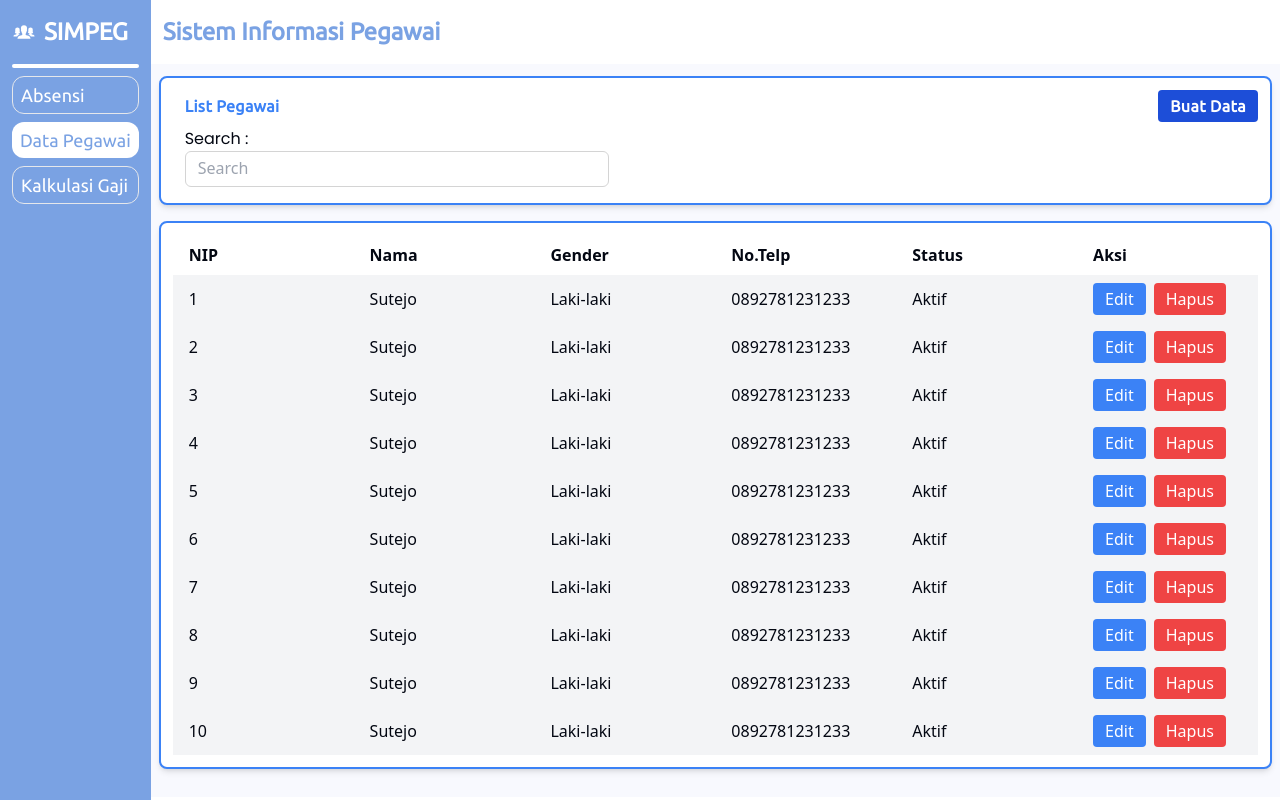
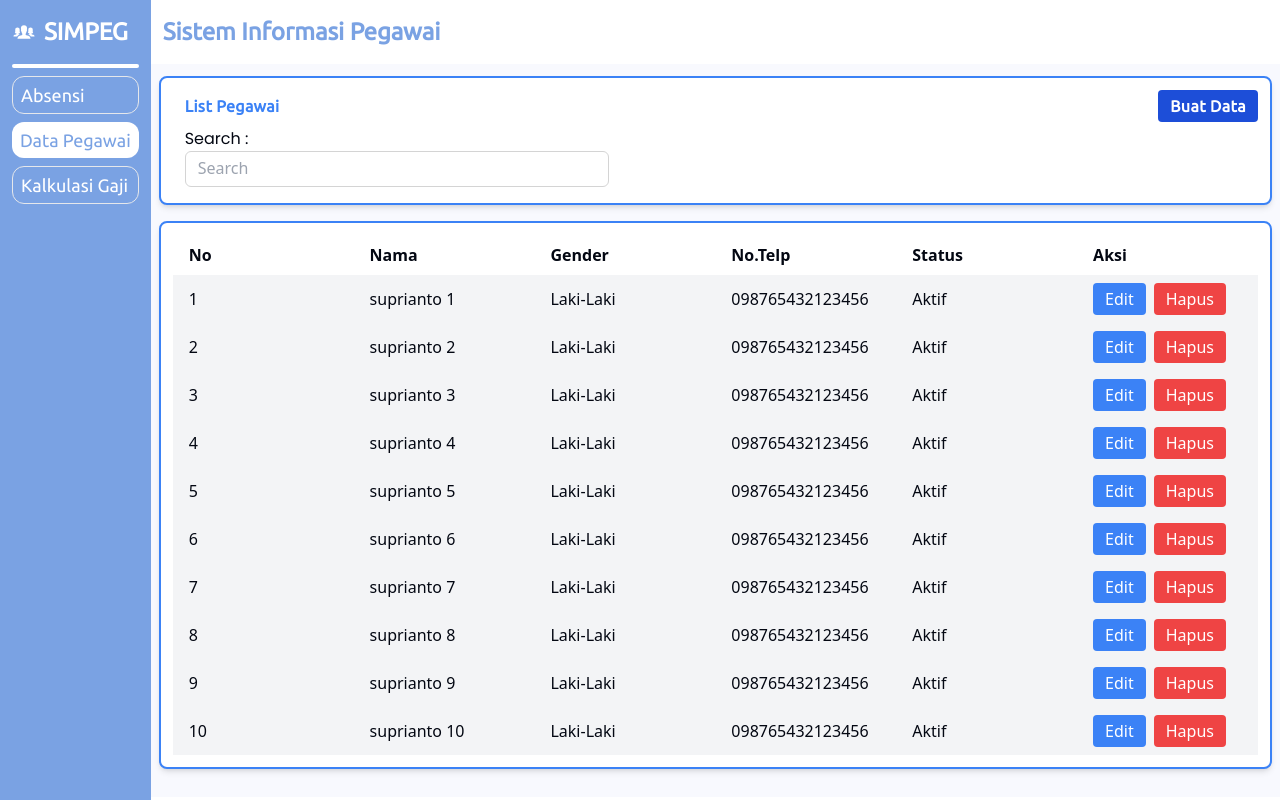
Before and after one commit to cocoth/SIMPEG, a Next.js app: page /data-pegawai in a window 1280 px wide. Built offline with nearby package versions, Linux system fonts and the light colour scheme.

Commit message:
add type definition of data

```diff
--- a/src/app/absensi/page.tsx
+++ b/src/app/absensi/page.tsx
@@ -1,14 +1,17 @@
 import React from 'react'
+
+
+
 
 const AbsensiPage = () => {
     return (
         <main>
             <table className=' w-full'>
                 <thead className='bg-gray-300'>
-                    <tr>
+                    <tr className='capitalize'>
                         <th>Nama</th>
                         <th>Gender</th>
-                        <th>nomer hp</th>
+                        <th>No.Telp</th>
                         <th>Status</th>
                     </tr>
                 </thead>
--- a/src/app/data-pegawai/data.js
+++ /dev/null
@@ -1,74 +0,0 @@
-const Data = [
- {
-  nip: 1,
-  nama: "Sutejo",
-  gender: "Laki-laki",
-  telephone: "0892781231233",
-  status: "Aktif"
- },
- {
-  nip: 2,
-  nama: "Sutejo",
-  gender: "Laki-laki",
-  telephone: "0892781231233",
-  status: "Aktif"
- },
- {
-  nip: 3,
-  nama: "Sutejo",
-  gender: "Laki-laki",
-  telephone: "0892781231233",
-  status: "Aktif"
- },
- {
-  nip: 4,
-  nama: "Sutejo",
-  gender: "Laki-laki",
-  telephone: "0892781231233",
-  status: "Aktif"
- },
- {
-  nip: 5,
-  nama: "Sutejo",
-  gender: "Laki-laki",
-  telephone: "0892781231233",
-  status: "Aktif"
- },
- {
-  nip: 6,
-  nama: "Sutejo",
-  gender: "Laki-laki",
-  telephone: "0892781231233",
-  status: "Aktif"
- },
- {
-  nip: 7,
-  nama: "Sutejo",
-  gender: "Laki-laki",
-  telephone: "0892781231233",
-  status: "Aktif"
- },
- {
-  nip: 8,
-  nama: "Sutejo",
-  gender: "Laki-laki",
-  telephone: "0892781231233",
-  status: "Aktif"
- },
- {
-  nip: 9,
-  nama: "Sutejo",
-  gender: "Laki-laki",
-  telephone: "0892781231233",
-  status: "Aktif"
- },
- {
-  nip: 10,
-  nama: "Sutejo",
-  gender: "Laki-laki",
-  telephone: "0892781231233",
-  status: "Aktif"
- },
-];
-
-export default Data;
--- /dev/null
+++ b/src/app/data-pegawai/data.ts
@@ -0,0 +1,9 @@
+import { dataPegawai } from "../../../type";
+
+export const data:dataPegawai[] = [...Array(10)].map((_,i)=>({
+    no: i+1,
+    nama: `suprianto ${i+1}`,
+    gender: "Laki-Laki",
+    no_telp: "098765432123456",
+    status: "Aktif"
+}))
--- a/src/app/data-pegawai/page.tsx
+++ b/src/app/data-pegawai/page.tsx
@@ -1,5 +1,5 @@
 import { useState } from "react";
-import Data from "./data";
+import { data } from "./data";
 
 export default function Home() {
   return (
@@ -38,7 +38,7 @@ export default function Home() {
             <table className="table-fixed w-full text-left">
               <thead className="bg-white">
                 <tr>
-                  <th className="px-4 py-2">NIP</th>
+                  <th className="px-4 py-2">No</th>
                   <th className="px-4 py-2">Nama</th>
                   <th className="px-4 py-2">Gender</th>
                   <th className="px-4 py-2">No.Telp</th>
@@ -47,12 +47,12 @@ export default function Home() {
                 </tr>
               </thead>
               <tbody>
-                {Data.map((item, index) => (
+                {data.map((item, index) => (
                   <tr key={index} className="bg-gray-100">
-                    <td className="px-4 py-2">{item.nip}</td>
+                    <td className="px-4 py-2">{item.no}</td>
                     <td className="px-4 py-2">{item.nama}</td>
                     <td className="px-4 py-2">{item.gender}</td>
-                    <td className="px-4 py-2">{item.telephone}</td>
+                    <td className="px-4 py-2">{item.no_telp}</td>
                     <td className="px-4 py-2">{item.status}</td>
                     <td className="px-4 py-2">
                       <button className="px-3 py-1 bg-blue-500 text-white rounded">
```
Also changed, not shown: type.d.ts (added, +7 -0 lines).
